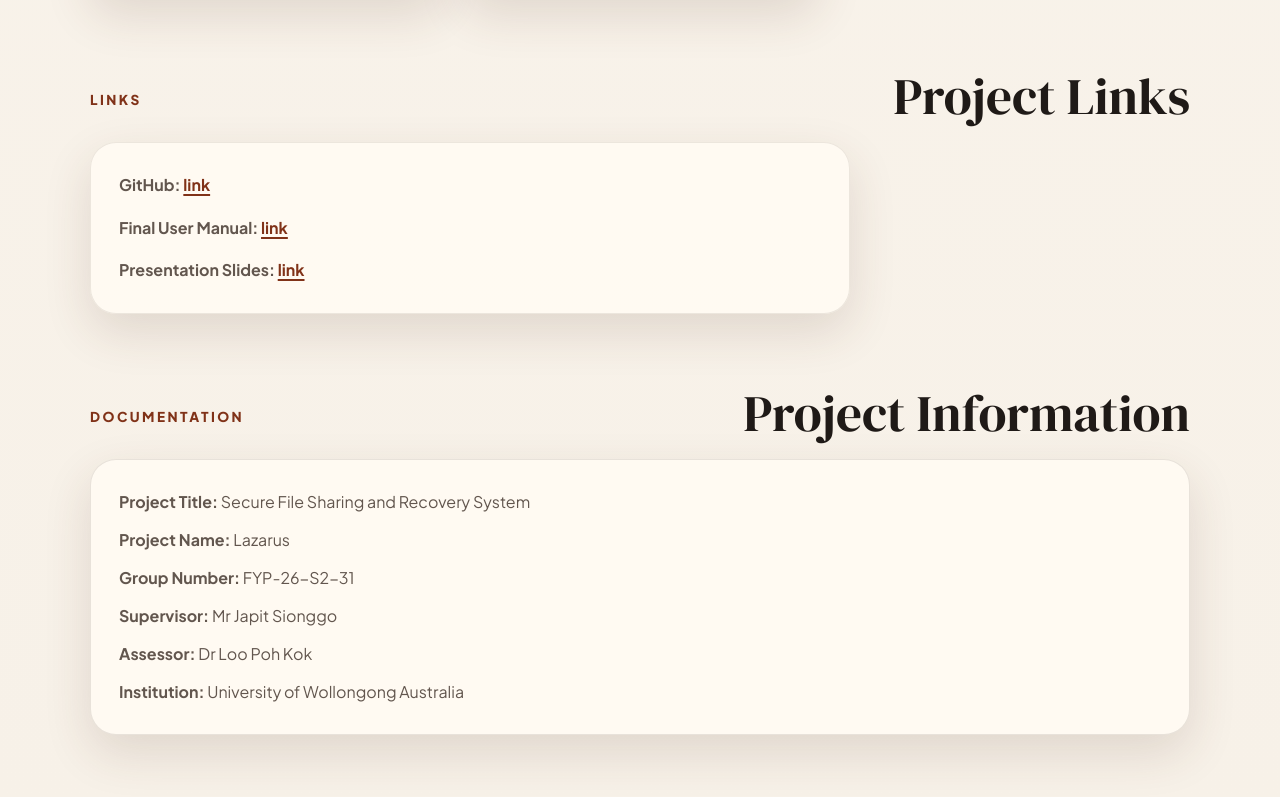
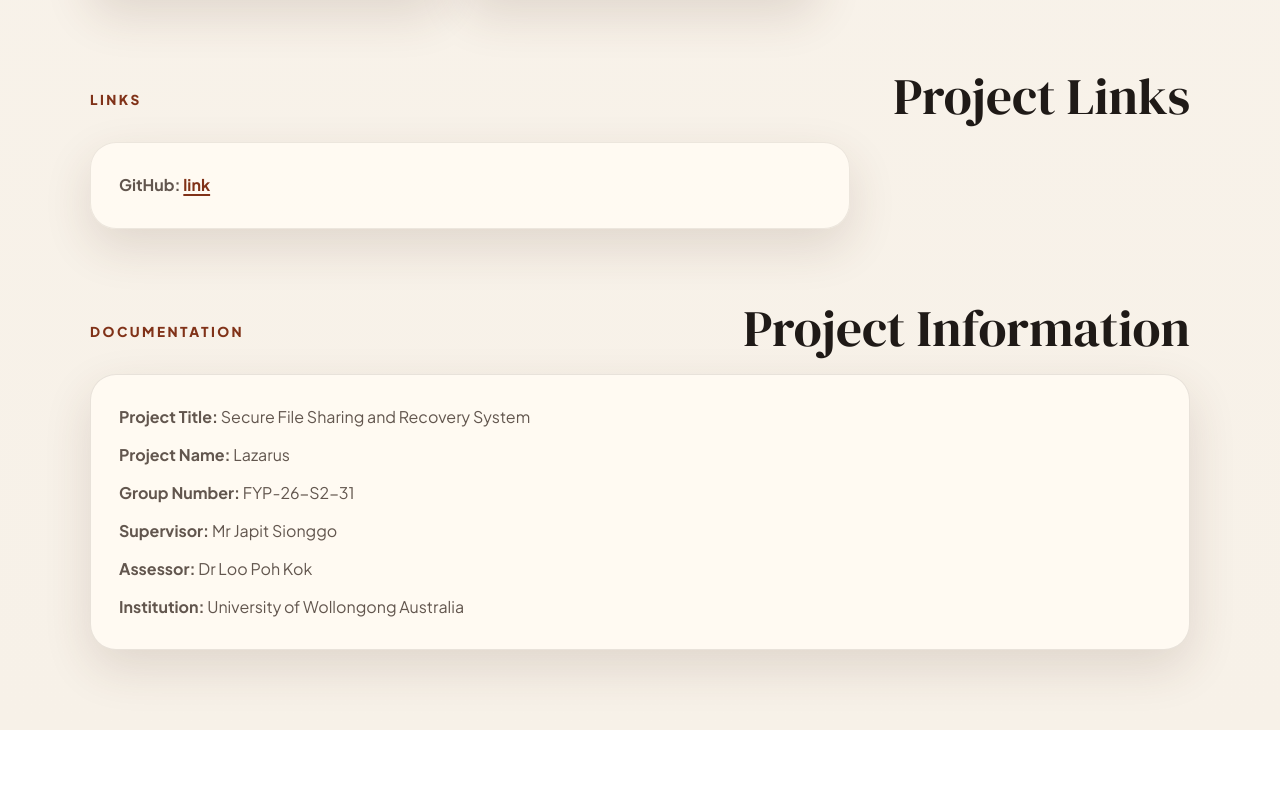
Before and after one commit to Aungkaungmy/FYP-project-marketing-site, a plain HTML site: page index.html in a window 1280 px wide. Shown: the part 4154-4951 px from the top of the page. After the commit the page ends 4884 px from the top, so only its background shows below. Drawn offline with Linux system fonts and the light colour scheme.

Commit message:
index.html

```diff
--- a/index.html
+++ b/index.html
@@ -271,8 +271,6 @@
         </div>
         <div class="links-panel">
           <p><strong>GitHub:</strong> <a class="inline-link" href="https://github.com/smilingSG/CSIT321_26_S2_Group31" target="_blank" rel="noreferrer">link</a></p>
-          <p><strong>Final User Manual:</strong> <a class="inline-link" href="https://drive.google.com/file/d/11Mf3fxeNycIpHXPmuAd-0L2KcUgHjsmz/view?usp=drive_link" target="_blank" rel="noreferrer">link</a></p>
-          <p><strong>Presentation Slides:</strong> <a class="inline-link" href="https://docs.google.com/presentation/d/1M7jqu_NlF1ADKpyi6wlOoEI85tFN-tfn/edit?usp=drive_link&ouid=110524612586324136050&rtpof=true&sd=true" target="_blank" rel="noreferrer">link</a></p>
         </div>
       </section>
 
```
